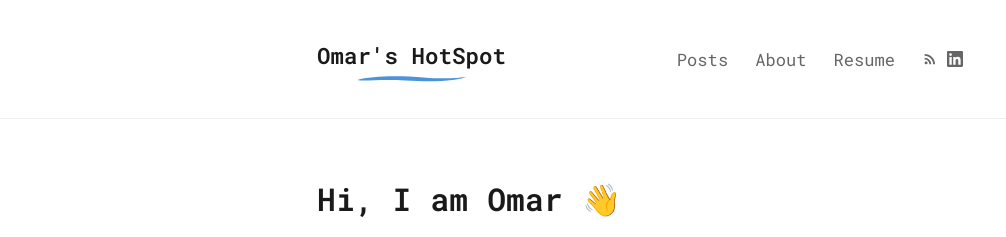
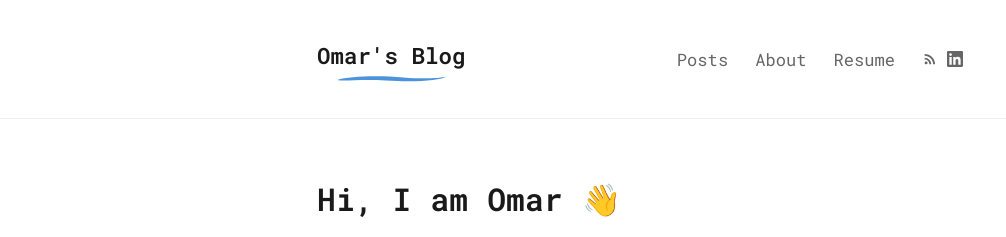
Before and after one commit to elmiomar/elmiomar.github.io, a Jekyll site: the page built from index.html, in a window 1280 px wide. Shown: the top 237 px of the page, without its empty margins (0-1006 px from the left). Built offline with Jekyll 4.4.1, drawn with Linux system fonts in a browser that asks for light colours.

Commit message:
Update site title and add author name

```diff
--- a/_config.yml
+++ b/_config.yml
@@ -1,5 +1,6 @@
 # Site settings
-title: "Omar's HotSpot"
+title: "Omar's Blog"
+author_name: "Omar I. EL MIMOUNI"
 email: elmimouni.o.i@gmail.com
 description: "Omar's personal blog"
 baseurl: ""
```
